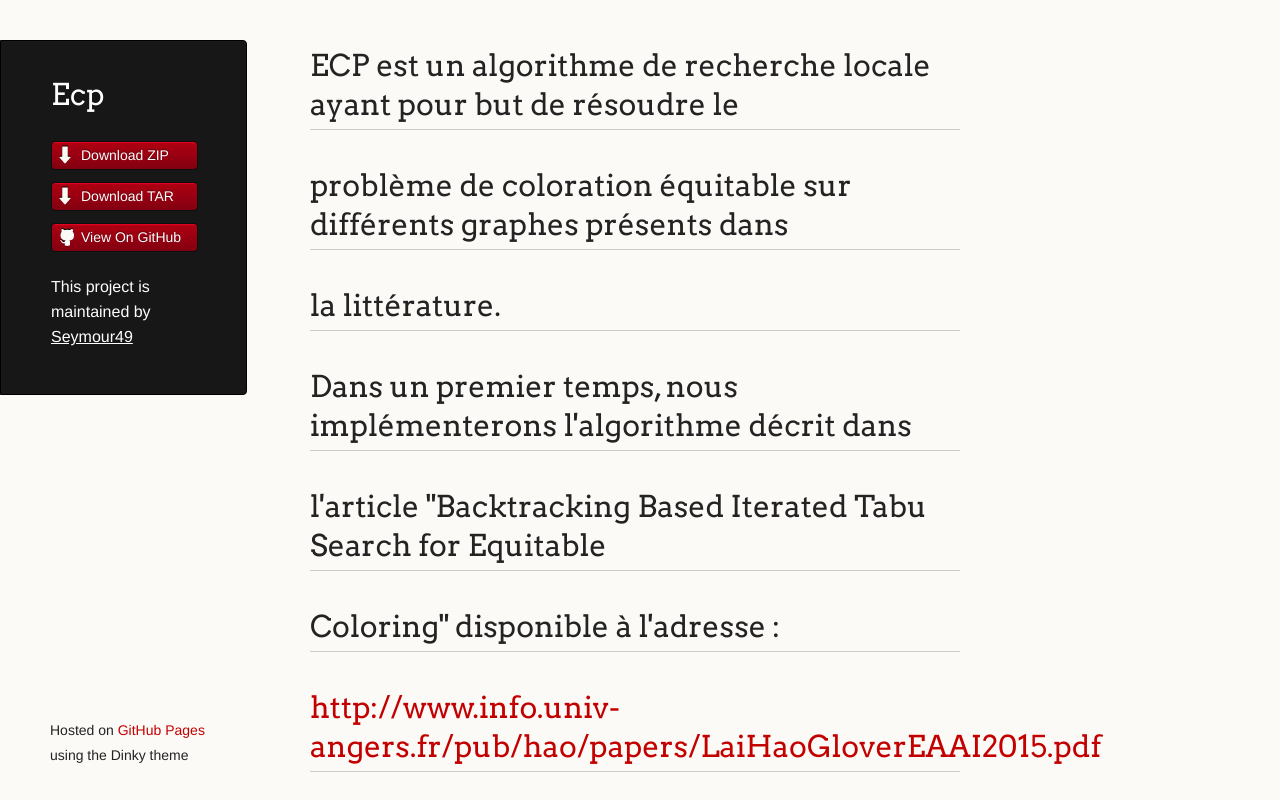
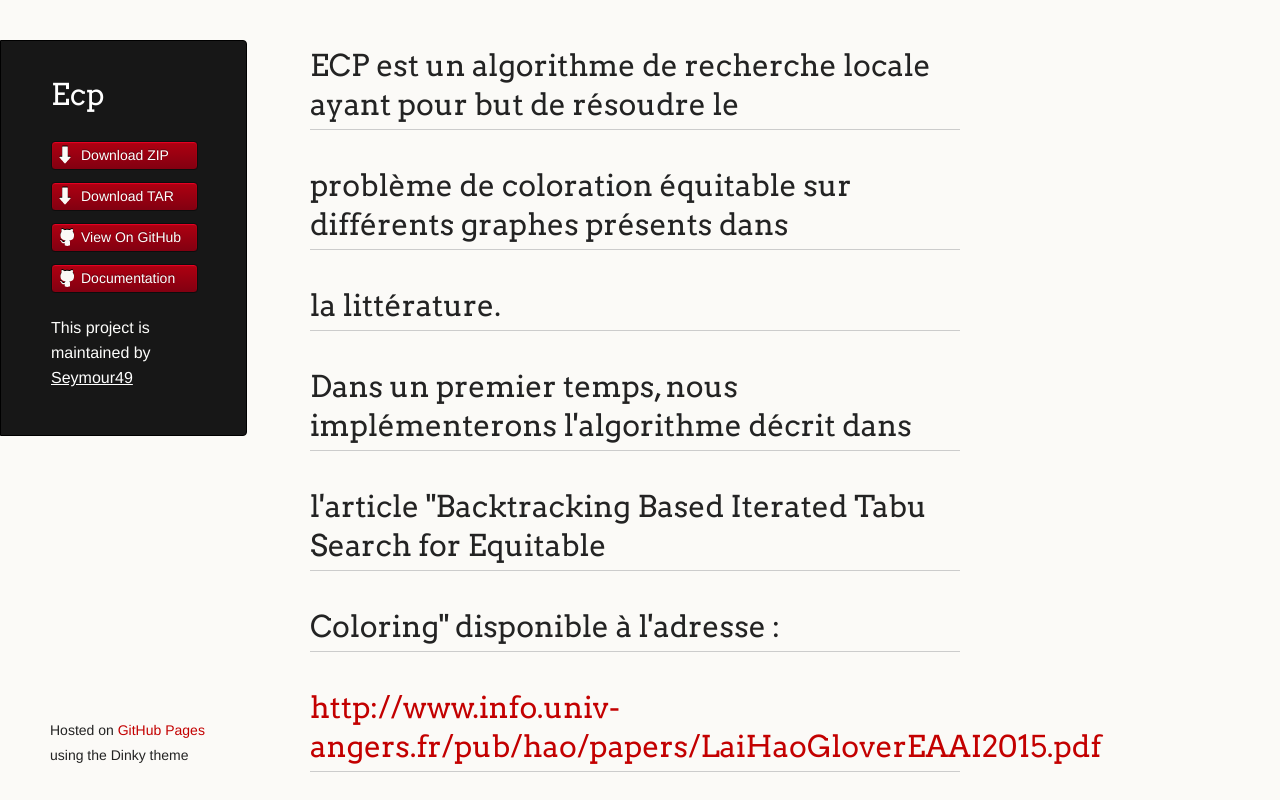
Before and after one commit to Seymour49/ECP, a plain HTML site: page index.html in a window 1280 px wide. Shown: the top 800 px of the page. Drawn offline with Linux system fonts and the light colour scheme.

Commit message:
avec index.html c'est mieux

```diff
--- a/index.html
+++ b/index.html
@@ -23,6 +23,7 @@
           <li class="download"><a class="buttons" href="https://github.com/Seymour49/ECP/zipball/master">Download ZIP</a></li>
           <li class="download"><a class="buttons" href="https://github.com/Seymour49/ECP/tarball/master">Download TAR</a></li>
           <li><a class="buttons github" href="https://github.com/Seymour49/ECP">View On GitHub</a></li>
+          <li><a class="buttons github" href="https://github.com/Seymour49/ECP/html/index.html">Documentation</a></li>
         </ul>
 
         <p class="header">This project is maintained by <a class="header name" href="https://github.com/Seymour49">Seymour49</a></p>
```
